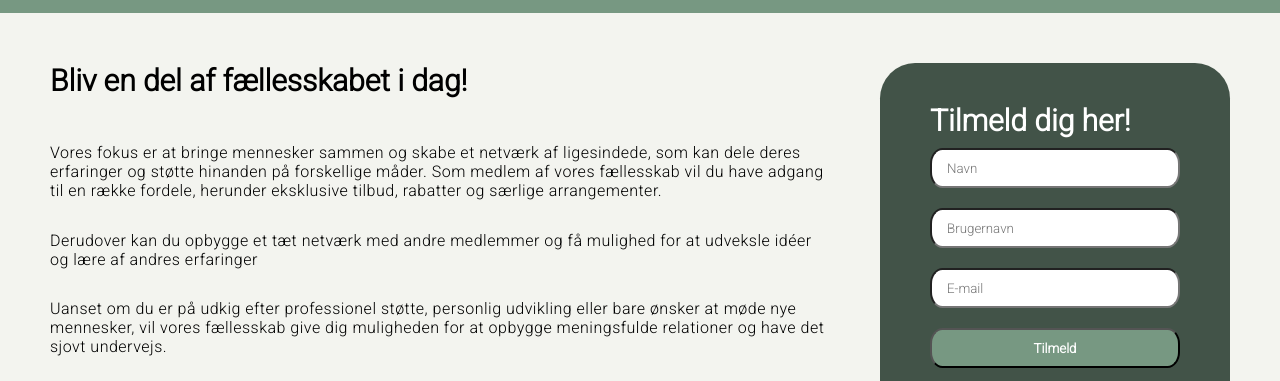
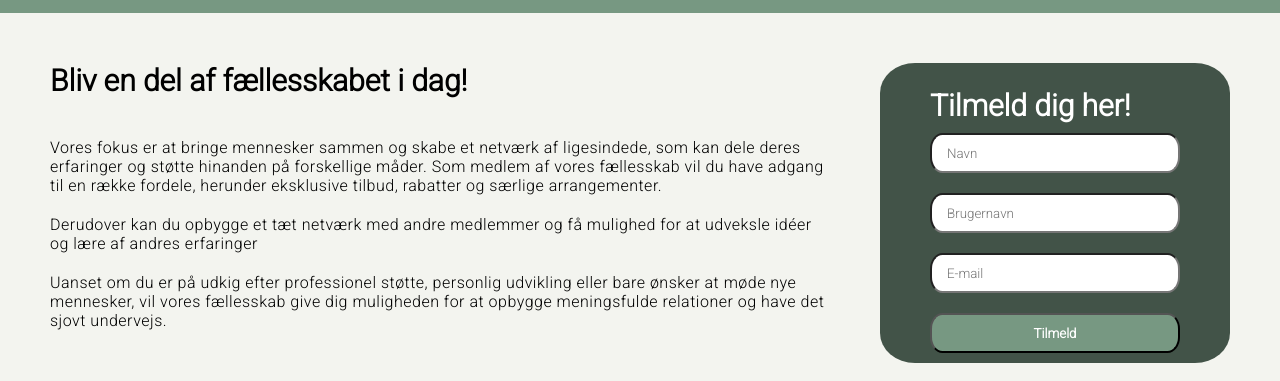
Before and after one commit to majdal01/mockup-opgave-mld, a plain HTML site: page index.html in a window 1280 px wide. Shown: the part 382-763 px from the top of the page. Drawn offline with Linux system fonts and the light colour scheme.

Commit message:
Styling af formular

```diff
--- a/style.css
+++ b/style.css
@@ -77,9 +77,8 @@ article h1 {
 }
 
 article p {
-    padding: 15px 0;
+    padding: 10px 0;
     letter-spacing: 0.5px;
-    line-height: 1.2;
 }
 
 /*Formular*/
@@ -89,13 +88,19 @@ article p {
     border-radius: 10%;
     display: flex;
     flex-direction: column;
-    padding: 40px;
-
 }
 
 .formular h1 {
     color: white;
-    padding-left: 10px;
+    padding: 25px 0 0 50px;
+}
+
+Form {
+    display: flex;
+    flex-wrap: wrap;
+    justify-content: center;
+    align-content: center;
+    height: 100%;
 }
 
 input {
```
